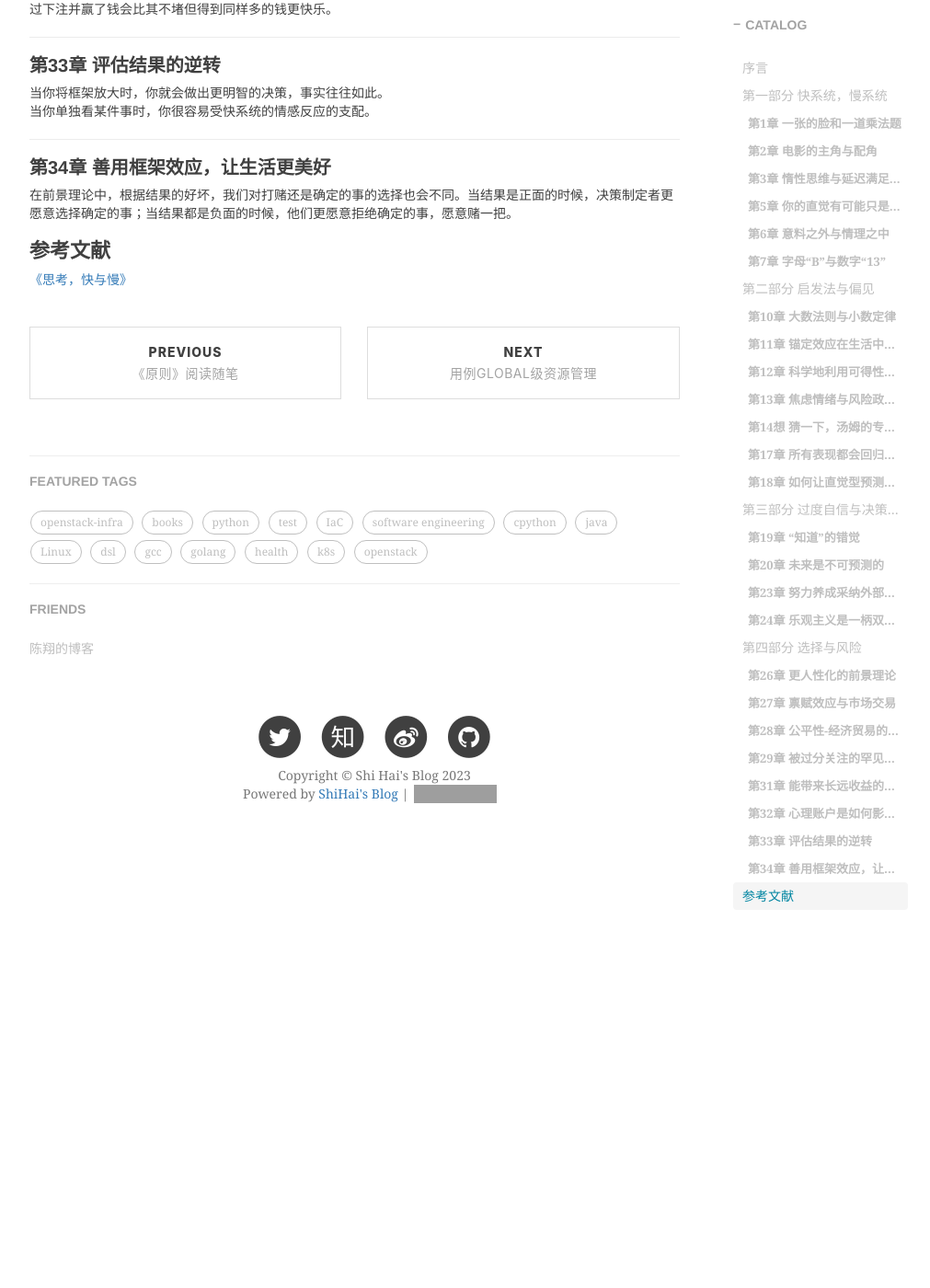
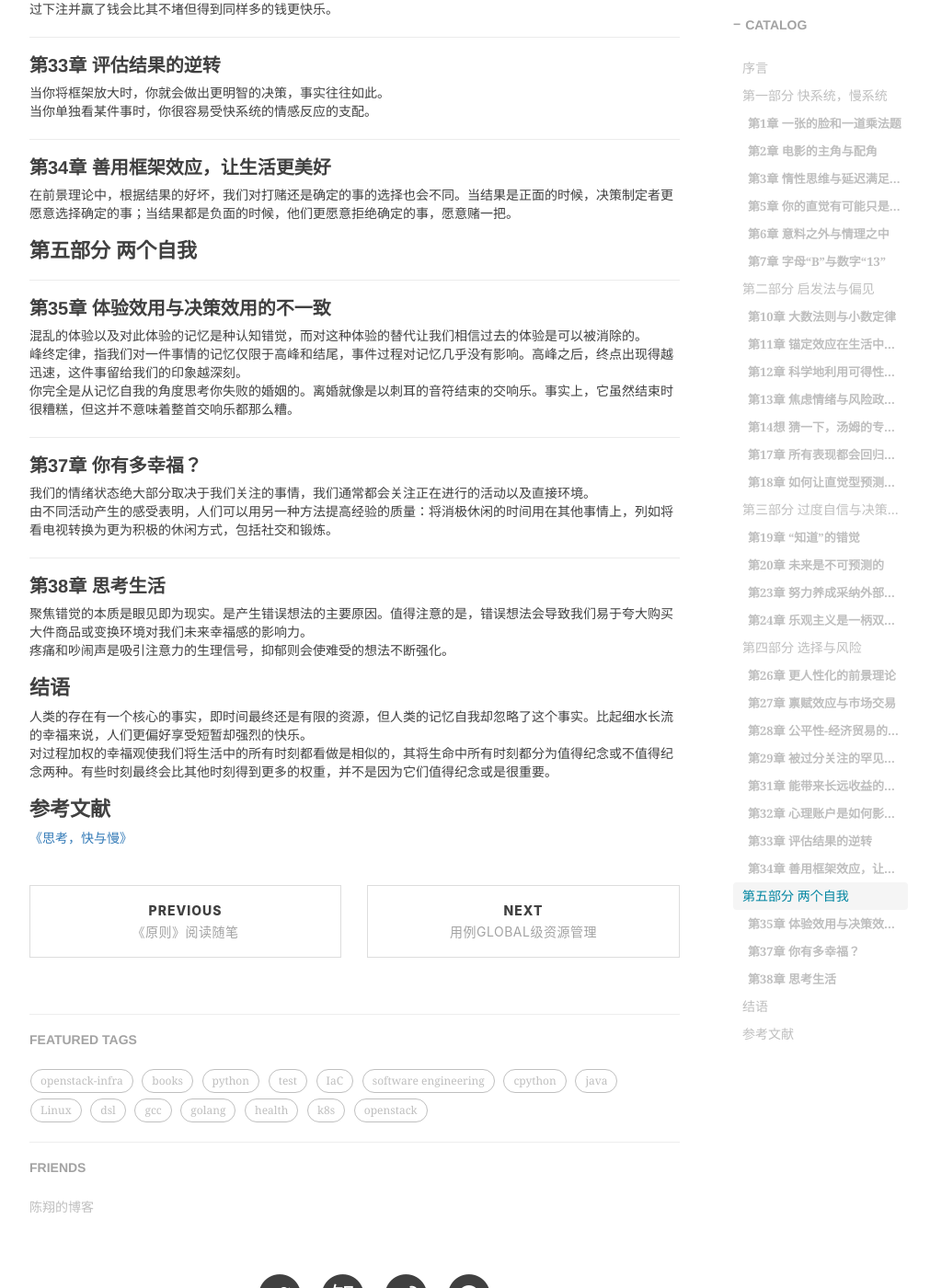
Before and after one commit to shihai1991/shihai1991.github.io, a Jekyll site: the page built from _posts/2023-08-08-思考，快与慢.md, in a window 1280 px wide and 1400 px high, scrolled down 4448 px. Shown: the whole window at 92% size, without its empty margins (233-1244 px from the left). Built offline with Jekyll 4.4.1, drawn with Linux system fonts in a browser that asks for light colours; nearby versions of some CDN libraries; comment, search, counter and statistics services are not loaded; before the commit the page ends 5406 px from its top, so only the background shows below that; grey boxes are pictures that could not be loaded.

Commit message:
Update 2023-08-08-思考，快与慢.md

```diff
--- a/_posts/2023-08-08-思考，快与慢.md
+++ b/_posts/2023-08-08-思考，快与慢.md
@@ -99,6 +99,7 @@ time: '2023.08.08 21:11:00'
 设想我们在一年后的今天已经实施了现有计划，但结果惨败。请用5-10分钟简短写下这次惨败的缘由。
 
 # 第四部分 选择与风险
+
 ## 第26章 更人性化的前景理论
 损失厌恶：人们对亏损的反应比对盈余的反应大的多
 
@@ -132,5 +133,24 @@ time: '2023.08.08 21:11:00'
 ## 第34章 善用框架效应，让生活更美好
 在前景理论中，根据结果的好坏，我们对打赌还是确定的事的选择也会不同。当结果是正面的时候，决策制定者更愿意选择确定的事；当结果都是负面的时候，他们更愿意拒绝确定的事，愿意赌一把。
 
+# 第五部分 两个自我
+
+## 第35章 体验效用与决策效用的不一致
+混乱的体验以及对此体验的记忆是种认知错觉，而对这种体验的替代让我们相信过去的体验是可以被消除的。
+峰终定律，指我们对一件事情的记忆仅限于高峰和结尾，事件过程对记忆几乎没有影响。高峰之后，终点出现得越迅速，这件事留给我们的印象越深刻。
+你完全是从记忆自我的角度思考你失败的婚姻的。离婚就像是以刺耳的音符结束的交响乐。事实上，它虽然结束时很糟糕，但这并不意味着整首交响乐都那么糟。
+
+## 第37章 你有多幸福？
+我们的情绪状态绝大部分取决于我们关注的事情，我们通常都会关注正在进行的活动以及直接环境。
+由不同活动产生的感受表明，人们可以用另一种方法提高经验的质量：将消极休闲的时间用在其他事情上，列如将看电视转换为更为积极的休闲方式，包括社交和锻炼。
+
+## 第38章 思考生活
+聚焦错觉的本质是眼见即为现实。是产生错误想法的主要原因。值得注意的是，错误想法会导致我们易于夸大购买大件商品或变换环境对我们未来幸福感的影响力。
+疼痛和吵闹声是吸引注意力的生理信号，抑郁则会使难受的想法不断强化。
+
+# 结语
+人类的存在有一个核心的事实，即时间最终还是有限的资源，但人类的记忆自我却忽略了这个事实。比起细水长流的幸福来说，人们更偏好享受短暂却强烈的快乐。
+对过程加权的幸福观使我们将生活中的所有时刻都看做是相似的，其将生命中所有时刻都分为值得纪念或不值得纪念两种。有些时刻最终会比其他时刻得到更多的权重，并不是因为它们值得纪念或是很重要。
+
 # 参考文献
 [《思考，快与慢》](https://book.douban.com/subject/10785583/)
```
